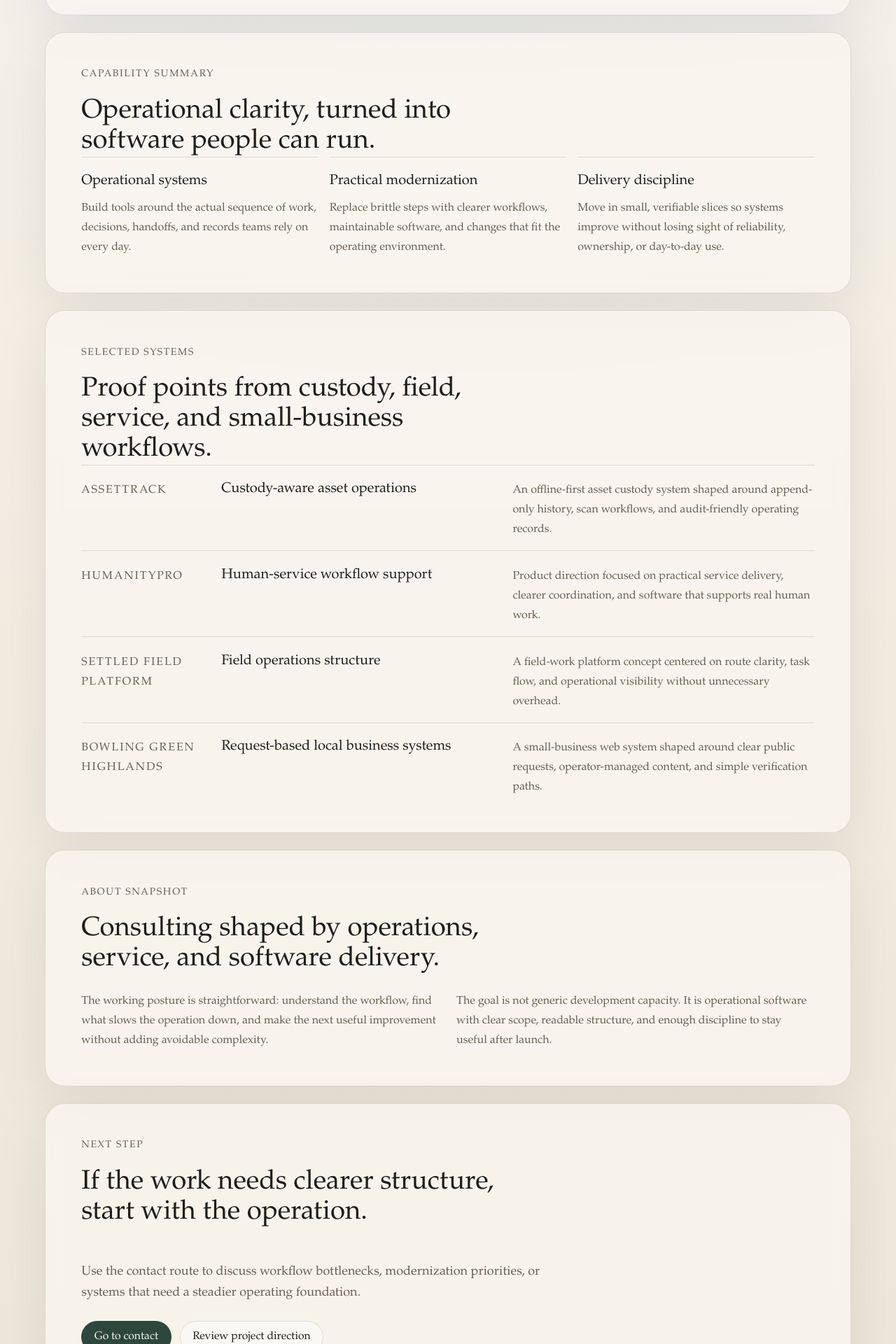
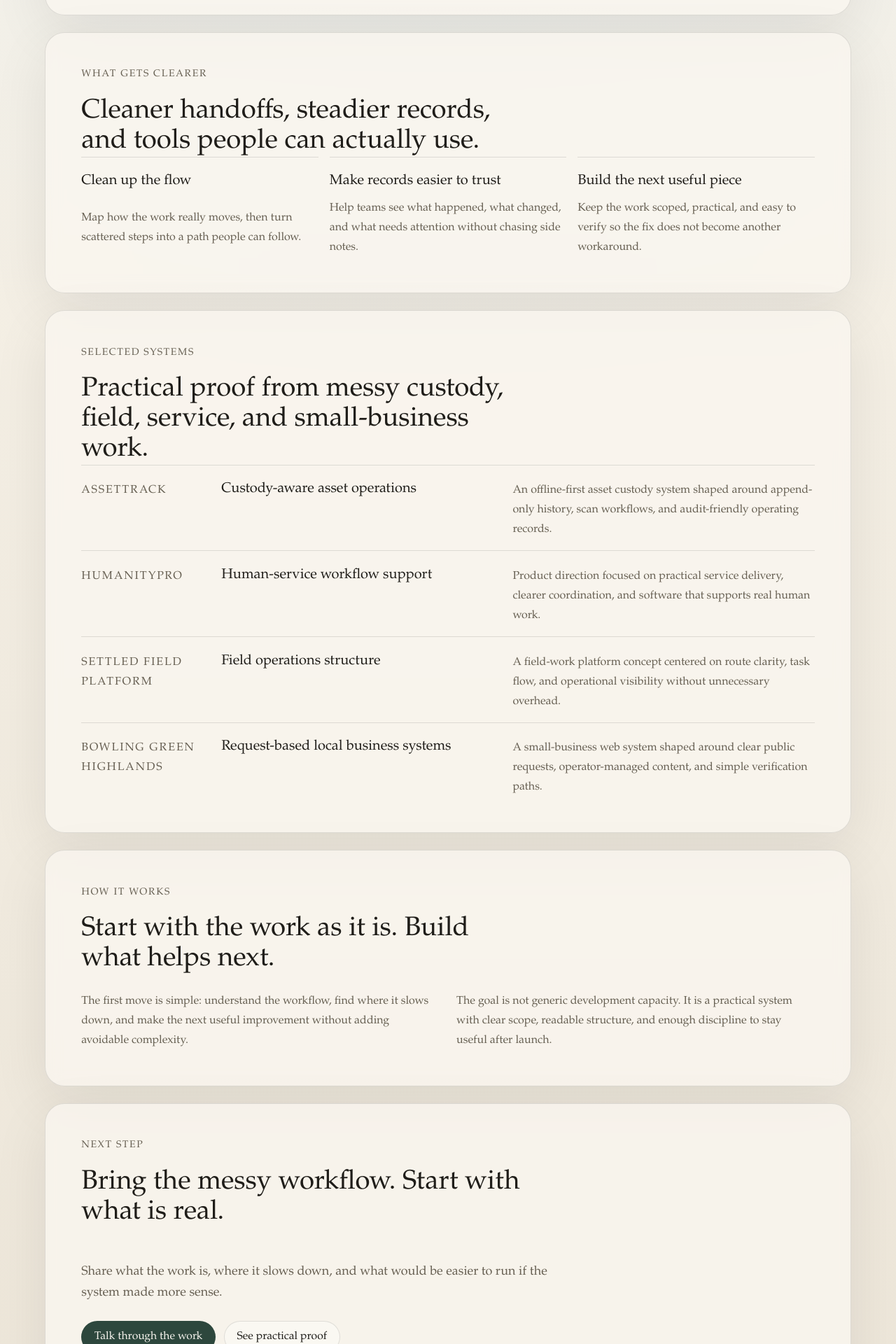
Before and after one commit to gacurl/gacurl-web, a Next.js app: page / in a window 1280 px wide. Shown: the part 538-2458 px from the top of the page at 70% size. Built offline with nearby package versions, Linux system fonts and the light colour scheme.

Commit message:
Issue 2-5: Tighten homepage copy cohesion

```diff
--- a/app/page.tsx
+++ b/app/page.tsx
@@ -2,19 +2,19 @@ import Link from "next/link";
 
 const capabilities = [
   {
-    title: "Operational systems",
+    title: "Clean up the flow",
     description:
-      "Build tools around the actual sequence of work, decisions, handoffs, and records teams rely on every day."
+      "Map how the work really moves, then turn scattered steps into a path people can follow."
   },
   {
-    title: "Practical modernization",
+    title: "Make records easier to trust",
     description:
-      "Replace brittle steps with clearer workflows, maintainable software, and changes that fit the operating environment."
+      "Help teams see what happened, what changed, and what needs attention without chasing side notes."
   },
   {
-    title: "Delivery discipline",
+    title: "Build the next useful piece",
     description:
-      "Move in small, verifiable slices so systems improve without losing sight of reliability, ownership, or day-to-day use."
+      "Keep the work scoped, practical, and easy to verify so the fix does not become another workaround."
   }
 ];
 
@@ -79,8 +79,8 @@ export default function HomePage() {
 
       <section className="content-card">
         <div className="section-heading">
-          <p className="eyebrow">Capability Summary</p>
-          <h2>Operational clarity, turned into software people can run.</h2>
+          <p className="eyebrow">What Gets Clearer</p>
+          <h2>Cleaner handoffs, steadier records, and tools people can actually use.</h2>
         </div>
         <div className="feature-grid">
           {capabilities.map((item) => (
@@ -95,7 +95,7 @@ export default function HomePage() {
       <section className="content-card">
         <div className="section-heading">
           <p className="eyebrow">Selected Systems</p>
-          <h2>Proof points from custody, field, service, and small-business workflows.</h2>
+          <h2>Practical proof from messy custody, field, service, and small-business work.</h2>
         </div>
         <div className="proof-list">
           {proofItems.map((item) => (
@@ -110,18 +110,18 @@ export default function HomePage() {
 
       <section className="content-card content-card--split">
         <div className="section-heading">
-          <p className="eyebrow">About Snapshot</p>
-          <h2>Consulting shaped by operations, service, and software delivery.</h2>
+          <p className="eyebrow">How It Works</p>
+          <h2>Start with the work as it is. Build what helps next.</h2>
         </div>
         <div className="split-copy">
           <p>
-            The working posture is straightforward: understand the workflow,
-            find what slows the operation down, and make the next useful
-            improvement without adding avoidable complexity.
+            The first move is simple: understand the workflow, find where it
+            slows down, and make the next useful improvement without adding
+            avoidable complexity.
           </p>
           <p>
-            The goal is not generic development capacity. It is operational
-            software with clear scope, readable structure, and enough discipline
+            The goal is not generic development capacity. It is a practical
+            system with clear scope, readable structure, and enough discipline
             to stay useful after launch.
           </p>
         </div>
@@ -130,18 +130,18 @@ export default function HomePage() {
       <section className="content-card content-card--cta">
         <div className="section-heading">
           <p className="eyebrow">Next Step</p>
-          <h2>If the work needs clearer structure, start with the operation.</h2>
+          <h2>Bring the messy workflow. Start with what is real.</h2>
         </div>
         <p className="lede">
-          Use the contact route to discuss workflow bottlenecks, modernization
-          priorities, or systems that need a steadier operating foundation.
+          Share what the work is, where it slows down, and what would be easier
+          to run if the system made more sense.
         </p>
         <div className="hero-actions">
           <Link className="button button--primary" href="/contact">
-            Go to contact
+            Talk through the work
           </Link>
           <Link className="button button--secondary" href="/projects">
-            Review project direction
+            See practical proof
           </Link>
         </div>
       </section>
```
